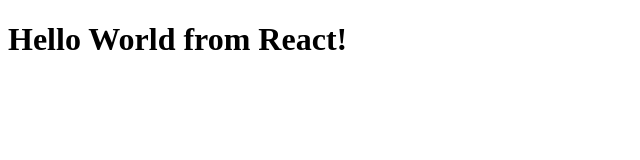
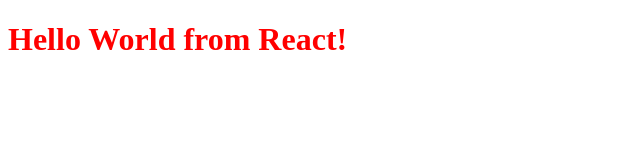
Before and after one commit to Vaibhav2596/ReactInception, a plain HTML site: page index.html in a window 1280 px wide. Shown: the whole page, without its empty margins (0-640 px from the left). Drawn offline with nearby package versions, Linux system fonts and the light colour scheme.

Commit message:
Stylesheet added

```diff
--- a/App.js
+++ b/App.js
@@ -4,6 +4,8 @@ const heading = React.createElement(
   "Hello World from React!"
 );
 
+console.log(heading); // this will return an object to you
+
 const root = ReactDOM.createRoot(document.getElementById("root"));
 
 root.render(heading);
--- /dev/null
+++ b/index.css
@@ -0,0 +1,3 @@
+#heading {
+  color: red;
+}
--- a/index.html
+++ b/index.html
@@ -3,6 +3,7 @@
   <head>
     <meta charset="UTF-8" />
     <meta name="viewport" content="width=device-width, initial-scale=1.0" />
+    <link rel="stylesheet" href="./index.css" />
     <title>Namaste React</title>
   </head>
   <body>
```
